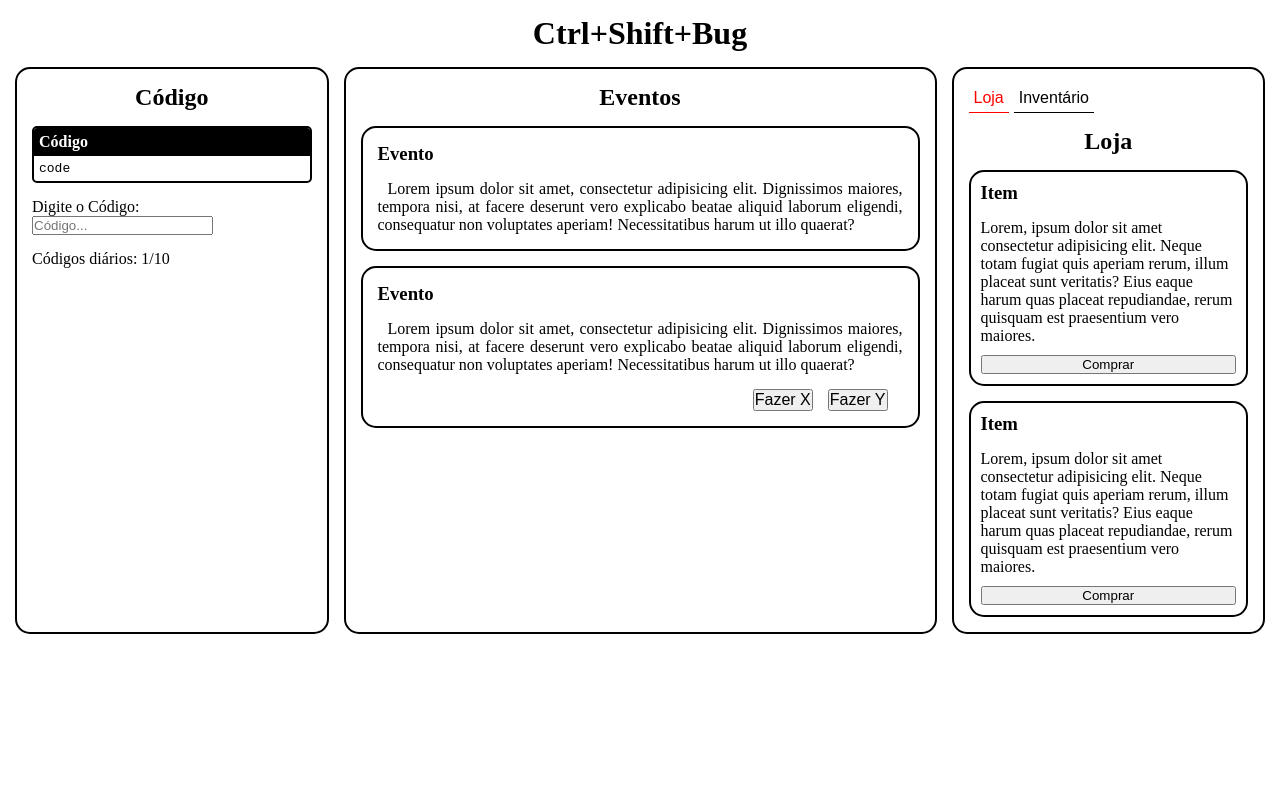
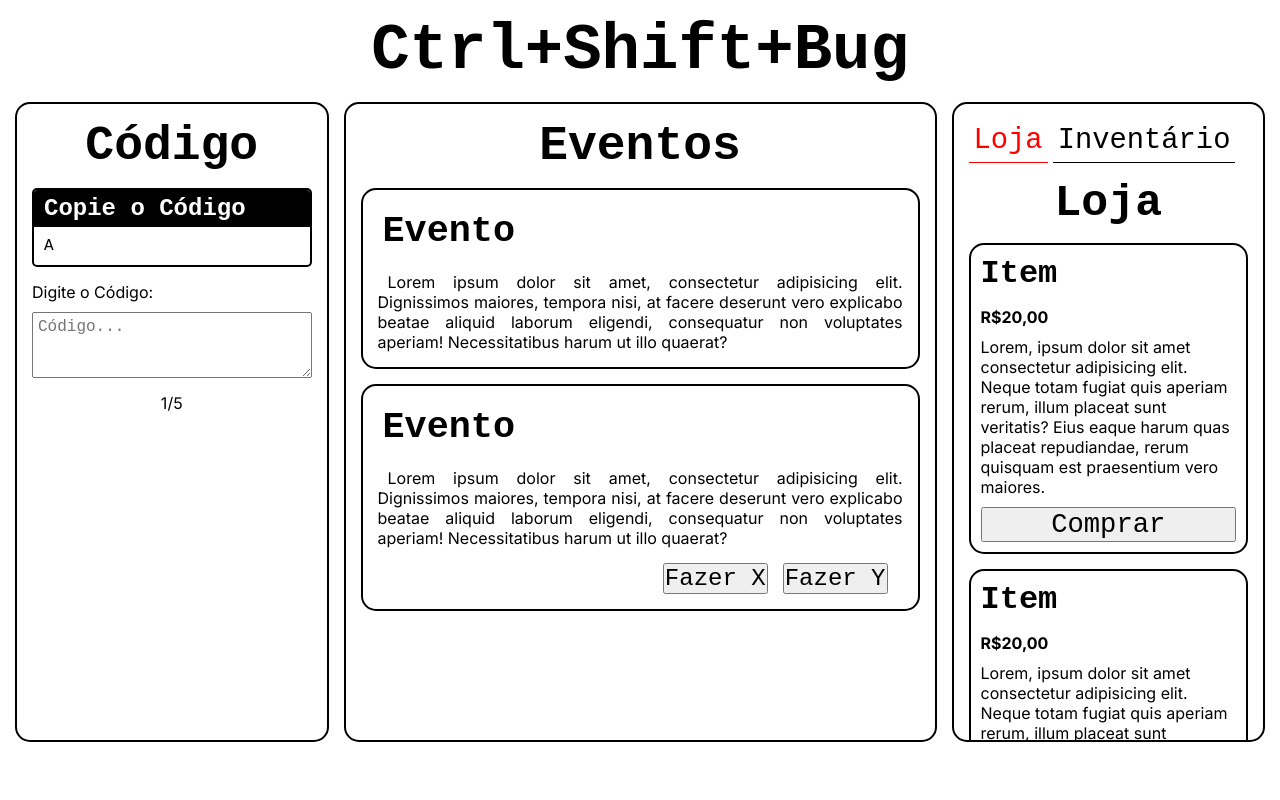
Before and after one commit to bruno08nunes/ctrl-shift-bug, a plain HTML site: page index.html in a window 1280 px wide. Drawn offline with Linux system fonts and the light colour scheme; a web font is replaced by a local one.

Commit message:
feat: Create code game

```diff
--- a/data.json
+++ b/data.json
@@ -2,17 +2,31 @@
     "storeItems": [
         {
             "title": "Item",
-            "text": "Lorem, ipsum dolor sit amet consectetur adipisicing elit. Neque totam fugiat quis aperiam rerum"
+            "text": "Lorem, ipsum dolor sit amet consectetur adipisicing elit. Neque totam fugiat quis aperiam rerum",
+            "price": 20
         },
         {
             "title": "Item",
-            "text": "Lorem, ipsum dolor sit amet consectetur adipisicing elit. Neque totam fugiat quis aperiam rerum"
+            "text": "Lorem, ipsum dolor sit amet consectetur adipisicing elit. Neque totam fugiat quis aperiam rerum",
+            "price": 30
         }
     ],
     "events": [
         {
+            "title": "Deploy na Sexta!",
+            "text": "O sextou foi adiado! Algum colega fez o deploy na sexta e deu erro em produção. Agora você deve gastar seu fim de semana para resolver.",
+            "effect": {
+                "money": 5,
+                "energy": -15,
+                "sanity": -15
+            }
+        },
+        {
             "title": "Event",
             "text": "Lorem ipsum dolor sit amet, consectetur adipisicing elit. Dignissimos maiores, tempora nisi, at facere deserunt vero explicabo beatae aliquid laborum eligendi, consequatur non voluptates aperiam! Necessitatibus harum ut illo quaerat?",
+            "actions": [
+                {
+                    "text": "Fazer X",
                     "effect": {
                         "money": -5,
                         "energy": -5,
@@ -20,17 +34,21 @@
                     }
                 },
                 {
-            "title": "Event",
-            "text": "Lorem ipsum dolor sit amet, consectetur adipisicing elit. Dignissimos maiores, tempora nisi, at facere deserunt vero explicabo beatae aliquid laborum eligendi, consequatur non voluptates aperiam! Necessitatibus harum ut illo quaerat?",
+                    "text": "Fazer Y",
                     "effect": {
                         "money": -5,
                         "energy": -5,
                         "sanity": 5
                     }
                 }
+            ]
+        }
     ],
     "codes": [
         "if (true) {\n  console.log('teste')\n}",
-        "const x = 5;"
+        "const x = 5;",
+        "A",
+        "B",
+        "C"
     ]
 }
--- a/index.html
+++ b/index.html
@@ -14,19 +14,23 @@
             <section class="code-section">
                 <h2>Código</h2>
                 <div class="code-box">
-                    <h3>Código</h3>
-                    <code>code</code>
+                    <h3>Copie o Código</h3>
+                    <code>
+                        <pre>if (true) {
+    console.log("Teste")
+}</pre>
+                    </code>
                 </div>
                 <div class="code-div-input">
                     <label for="code-input">Digite o Código:</label>
-                    <input
-                        type="text"
+                    <textarea
                         id="code-input"
                         name="code-input"
                         placeholder="Código..."
-                    />
+                        rows="3"
+                    ></textarea>
                 </div>
-                <p>Códigos diários: 1/10</p>
+                <p class="code-amount"><span class="current-code-amount">1</span>/<span class="max-code-amount">5</span></p>
             </section>
             <section class="section-events">
                 <h2>Eventos</h2>
@@ -68,6 +72,7 @@
                     <h2>Loja</h2>
                     <div class="item">
                         <h3>Item</h3>
+                        <span>R$20,00</span>
                         <p>
                             Lorem, ipsum dolor sit amet consectetur adipisicing
                             elit. Neque totam fugiat quis aperiam rerum, illum
@@ -79,6 +84,7 @@
                     </div>
                     <div class="item">
                         <h3>Item</h3>
+                        <span>R$20,00</span>
                         <p>
                             Lorem, ipsum dolor sit amet consectetur adipisicing
                             elit. Neque totam fugiat quis aperiam rerum, illum
--- a/scripts.js
+++ b/scripts.js
@@ -1,5 +1,13 @@
 import { changeTab } from "./scripts/changeTab.js";
+import { handleWriteCode, updateCode } from "./scripts/code.js";
+import { getData } from "./scripts/init.js";
 
 const buttonsTabs = document.querySelectorAll(".section-tabs-menu button");
+const textarea = document.querySelector("textarea");
+
+const data = await getData();
+
+updateCode(data.codes);
 
 buttonsTabs.forEach(button => button.addEventListener("click", changeTab));
+textarea.addEventListener("input", handleWriteCode)
--- /dev/null
+++ b/scripts/code.js
@@ -0,0 +1,33 @@
+const codeElement = document.querySelector("pre");
+const currentCodeAmountElement = document.querySelector(".current-code-amount");
+const maxCodeAmountElement = document.querySelector(".max-code-amount");
+
+let codes;
+
+export const randomizeCodes = () => {
+    const randomIndex = Math.floor(Math.random() * codes.length);
+    return codes[randomIndex];
+};
+
+export const updateCode = (codesArg) => {
+    codes ??= codesArg;
+    const code = randomizeCodes(codes);
+    codeElement.textContent = code;
+}
+
+export const handleWriteCode = (e) => {
+    const textareaValue = e.target.value.replace(/\s+/g, '').replace(/\n+/g, '');
+    const code = codeElement.textContent.replace(/\s+/g, '').replace(/\n+/g, '');
+    if (textareaValue !== code) {
+        return;
+    }
+
+    const currentCodeAmount = +currentCodeAmountElement.textContent;
+    const maxCodeAmount = +maxCodeAmountElement.textContent;
+
+    if (currentCodeAmount < maxCodeAmount) {
+        currentCodeAmountElement.textContent = currentCodeAmount + 1;
+
+        updateCode();
+    }
+}
--- a/scripts/init.js
+++ b/scripts/init.js
@@ -0,0 +1,6 @@
+export const getData = async () => {
+    const res = await fetch("../data.json");
+    const results = await res.json();
+
+    return results;
+};
--- a/style.css
+++ b/style.css
@@ -1,7 +1,10 @@
+@import url('https://fonts.googleapis.com/css2?family=Inter:ital,opsz,wght@0,14..32,100..900;1,14..32,100..900&family=Micro+5&display=swap');
+
 * {
     margin: 0;
     padding: 0;
     box-sizing: border-box;
+    font-family: "Inter", sans-serif;
 }
 
 body {
@@ -13,12 +16,19 @@ body {
 
 h1 {
     text-align: center;
+    font-size: 4em;
+}
+
+h1, h2, h3, button {
+    font-family: "Micro 5", 'Courier New', Courier, monospace, sans-serif;
 }
 
 .main {
     display: flex;
     gap: 15px;
     max-height: 80vh;
+    max-width: 1400px;
+    margin: auto;
 
     & > * {
         flex: 1;
@@ -39,6 +49,7 @@ h1 {
 .code-section {
     & h2 {
         text-align: center;
+        font-size: 3em;
     }
 }
 
@@ -52,18 +63,41 @@ h1 {
     & h3 {
         background-color: black;
         color: white;
-        font-size: 1em;
-        padding: 5px;
+        font-size: 1.5em;
+        padding: 5px 10px;
     }
 
     & code {
+        padding: 10px;
+    }
+
+    & pre {
+        font-family: 'Courier New', Courier, monospace, sans-serif;
+
+    }
+}
+
+.code-div-input {
+    display: flex;
+    flex-direction: column;
+    gap: 10px;
+
+    & textarea {
+        font-family: 'Courier New', Courier, monospace, sans-serif;
         padding: 5px;
+        font-size: 1em;
+        resize: vertical;
     }
+}
+
+.code-amount {
+    text-align: center;
 }
 
 .section-events {
     & h2 {
         text-align: center;
+        font-size: 3em;
     }
 }
 
@@ -75,7 +109,8 @@ h1 {
     border: 2px solid black;
     border-radius: 15px;
 
-    & h2 {
+    & h3 {
+        font-size: 2.3em;
         padding: 5px;
     }
 
@@ -92,7 +127,7 @@ h1 {
     }
 
     & button {
-        font-size: 1em;
+        font-size: 1.5em;
         cursor: pointer;
     }
 }
@@ -100,6 +135,7 @@ h1 {
 .div-sections {
     & h2 {
         text-align: center;
+        font-size: 2.8em;
     }
 }
 
@@ -109,7 +145,7 @@ h1 {
     gap: 5px;
 
     & button {
-        font-size: 1em;
+        font-size: 1.8em;
         padding: 5px;
         border: none;
         border-bottom: 1px solid black;
@@ -129,6 +165,7 @@ h1 {
     gap: 15px;
 
     & h3 {
+        font-size: 2em;
         text-align: center;
         margin-bottom: 5px;
     }
@@ -152,6 +189,11 @@ h1 {
 
     & button {
         cursor: pointer;
+        font-size: 1.7em;
+    }
+
+    & span {
+        font-weight: bold;
     }
 }
 
```
Also changed, not shown: scripts/events.js (+21 -9 lines), scripts/status.js (added). Lines whose indentation alone changed are shown as unchanged.
